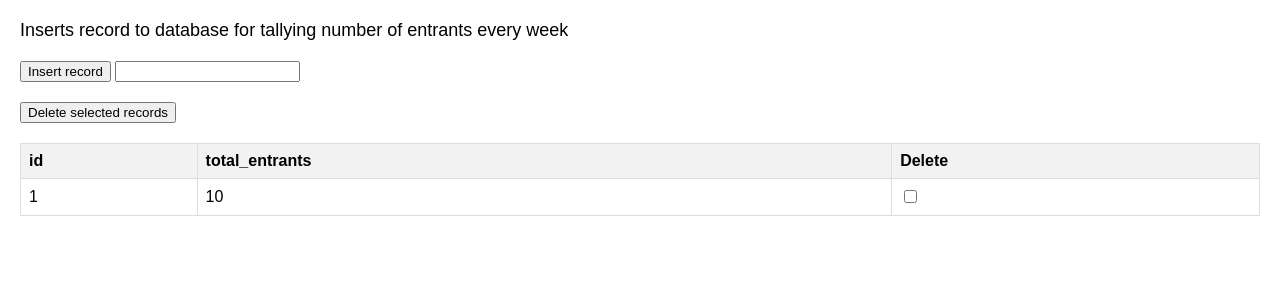
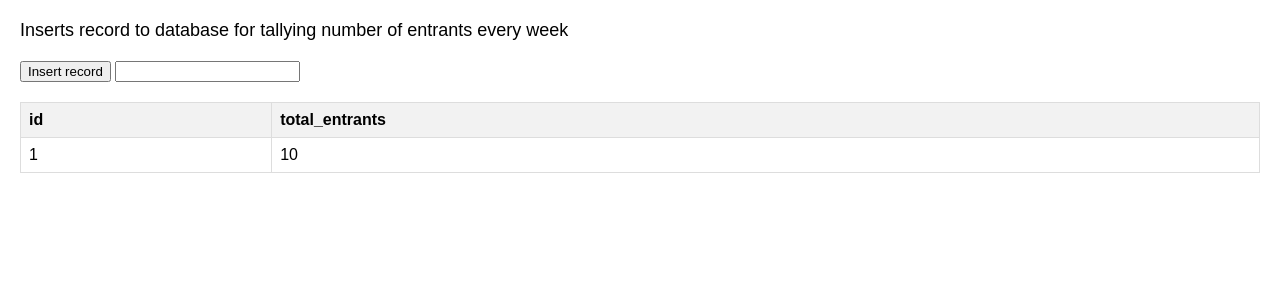
Before and after one commit to The-BI-Developer/HWCC_event_tally, a Flask app: page / in a window 1280 px wide. Shown: the top 300 px of the page. Run offline with Flask 3, Linux system fonts and the light colour scheme; tables that the repository leaves empty or names only in its code hold one stand-in row (values such as "Sample post").

Commit message:
refactor:removed superflous delete checkbox col;cleaned output

```diff
--- a/templates/index.html
+++ b/templates/index.html
@@ -14,11 +14,6 @@
         <!-- The name attribute is passed onto Jinja within send_data function -->
         <input name="input_entries" type="number">
     </form>
-
-    <!-- Form for deleting records -->
-    <form action="delete_records" method="POST">
-        <button type="submit">Delete selected records</button>
-
         <!-- This is my database table -->
         <table>
             <thead>
@@ -26,7 +21,6 @@
                     {% for column in col_names %}
                         <th>{{ column }}</th>
                     {% endfor %}
-                    <th>Delete</th>
                 </tr>
             </thead>
             <tbody>
@@ -35,11 +29,10 @@
                         {% for item in row %}
                             <td>{{ item }}</td>
                         {% endfor %}
-                        <td><input type="checkbox" name="record_ids" value="{{ row.id }}"></td>
                     </tr>
                 {% endfor %}
             </tbody>
         </table>
-    </form>
+
 </body>
 </html>
```
